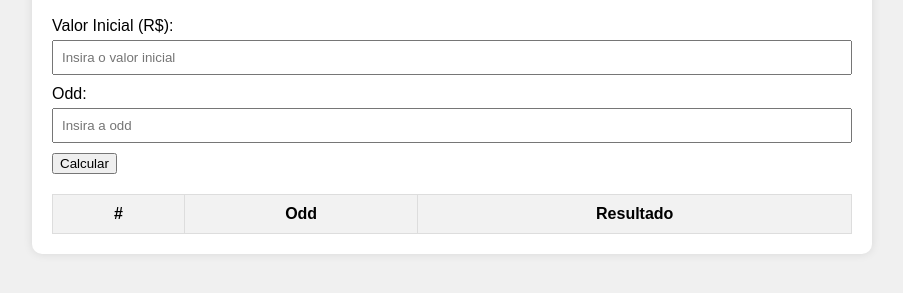
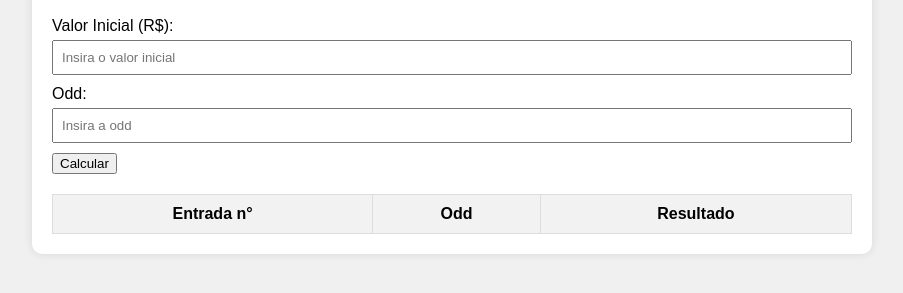
Before and after one commit to jacksonbbcosta/Alavancagem, a plain HTML site: page index.html in a window 1280 px wide. Shown: the part 161-454 px from the top of the page, without its empty margins (188-1091 px from the left). Drawn offline with Linux system fonts and the light colour scheme.

Commit message:
Update index.html

```diff
--- a/index.html
+++ b/index.html
@@ -156,7 +156,7 @@
         <table id="tabelaAlavancagem">
             <thead>
                 <tr>
-                    <th>#</th>
+                    <th>Entrada n°</th>
                     <th>Odd</th>
                     <th>Resultado</th>
                 </tr>
@@ -177,7 +177,7 @@
         <table id="tabelaAllIn4x">
             <thead>
                 <tr>
-                    <th>#</th>
+                    <th>Entrada n°</th>
                     <th>Odd</th>
                     <th>Resultado</th>
                 </tr>
@@ -251,7 +251,7 @@
 
     function calcularAllIn4x() {
         const valorInicial = parseFloat(document.getElementById('valorInicial4x').value);
-        const odd = 1.40;
+        const odd = 1.50;
         const tabela = document.getElementById('tabelaAllIn4x').getElementsByTagName('tbody')[0];
 
         tabela.innerHTML = '';  // Limpa a tabela antes de calcular
```
